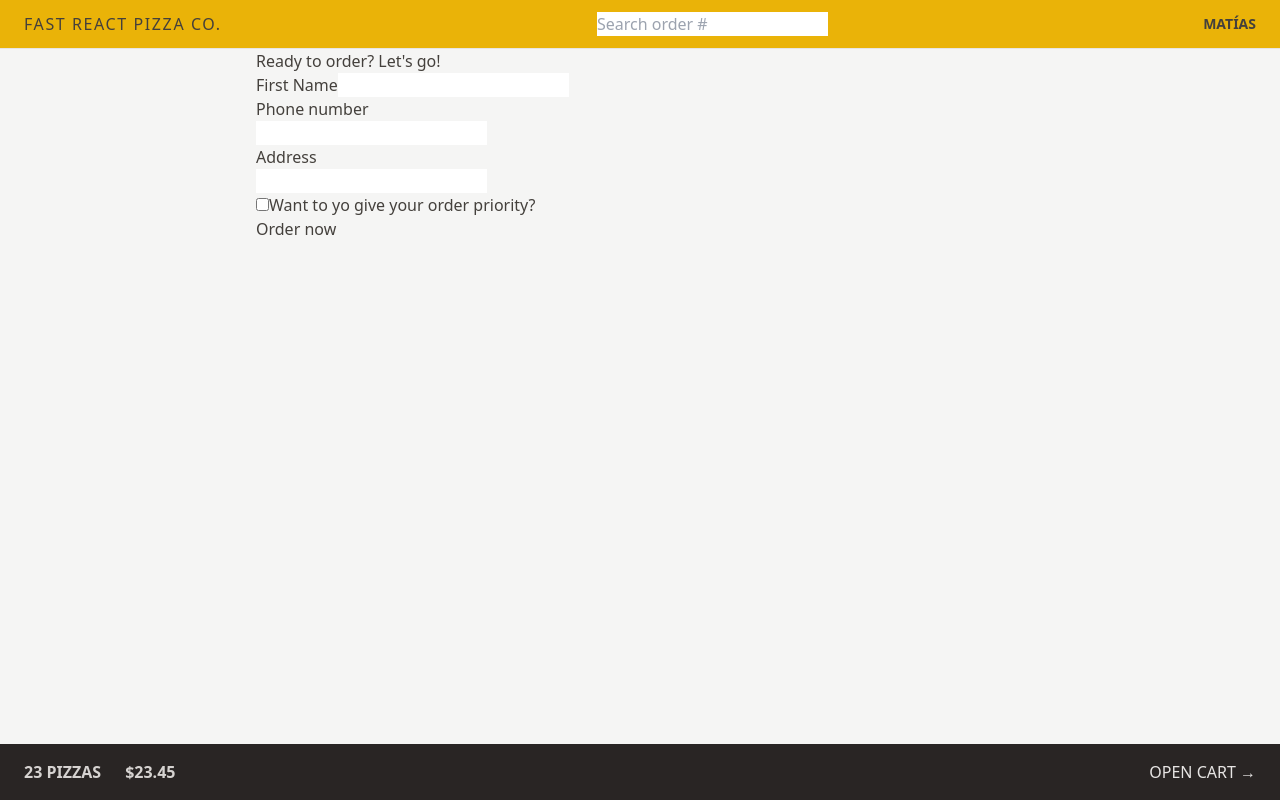
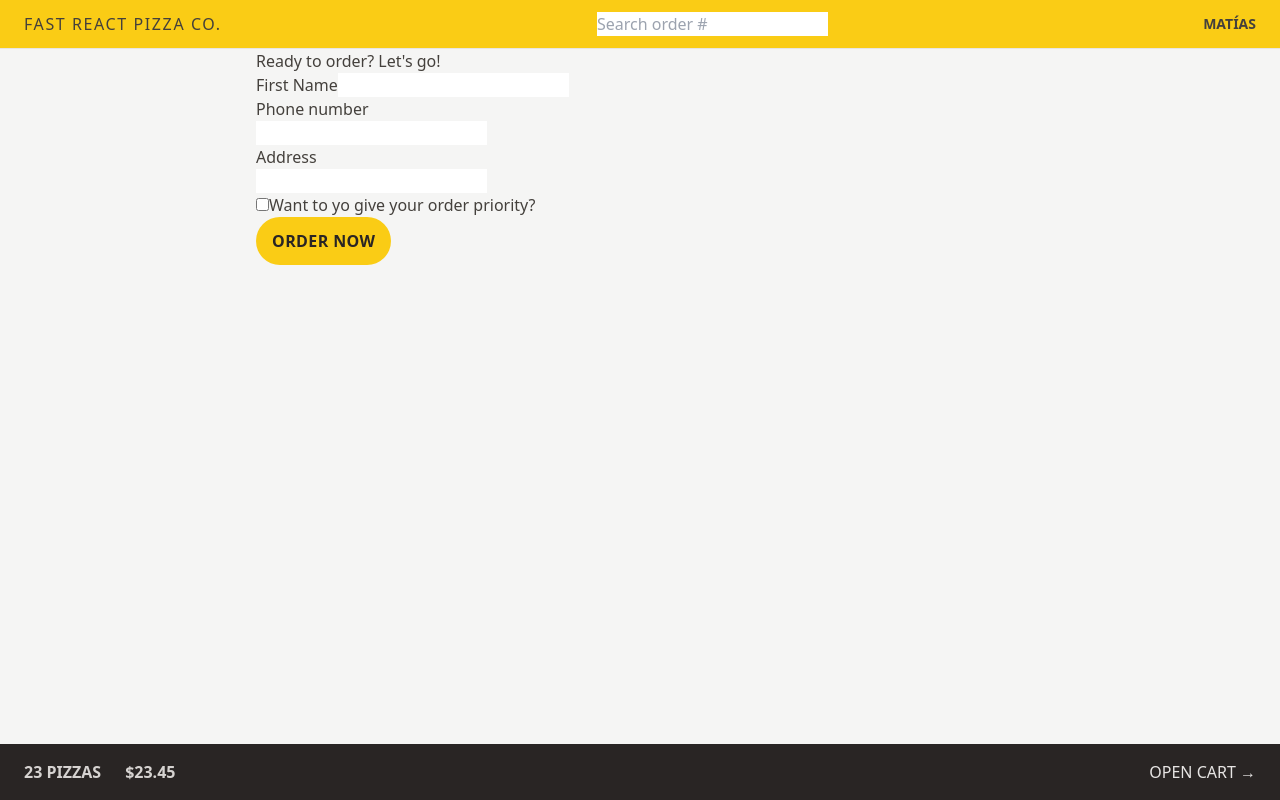
Before and after one commit to mati-rodriguez80/fast-react-pizza, a React (Vite) app: page /order/new in a window 1280 px wide. Built offline with nearby package versions, Linux system fonts and the light colour scheme.

Commit message:
Style order now button in CreateOrder component, and the link in Cart component

```diff
--- a/src/features/cart/Cart.jsx
+++ b/src/features/cart/Cart.jsx
@@ -1,23 +1,23 @@
-import { Link } from 'react-router-dom';
+import { Link } from "react-router-dom";
 
 const fakeCart = [
   {
     pizzaId: 12,
-    name: 'Mediterranean',
+    name: "Mediterranean",
     quantity: 2,
     unitPrice: 16,
     totalPrice: 32,
   },
   {
     pizzaId: 6,
-    name: 'Vegetale',
+    name: "Vegetale",
     quantity: 1,
     unitPrice: 13,
     totalPrice: 13,
   },
   {
     pizzaId: 11,
-    name: 'Spinach and Mushroom',
+    name: "Spinach and Mushroom",
     quantity: 1,
     unitPrice: 15,
     totalPrice: 15,
@@ -29,7 +29,12 @@
 
   return (
     <div>
-      <Link to="/menu">&larr; Back to menu</Link>
+      <Link
+        to="/menu"
+        className="text-sm text-blue-500 hover:text-blue-600 hover:underline"
+      >
+        &larr; Back to menu
+      </Link>
 
       <h2>Your cart, %NAME%</h2>
 
--- a/src/features/order/CreateOrder.jsx
+++ b/src/features/order/CreateOrder.jsx
@@ -5,7 +5,9 @@
 
 // https://uibakery.io/regex-library/phone-number
 const isValidPhone = (str) =>
-  /^\+?\d{1,4}?[-.\s]?\(?\d{1,3}?\)?[-.\s]?\d{1,4}[-.\s]?\d{1,4}[-.\s]?\d{1,9}$/.test(str);
+  /^\+?\d{1,4}?[-.\s]?\(?\d{1,3}?\)?[-.\s]?\d{1,4}[-.\s]?\d{1,4}[-.\s]?\d{1,9}$/.test(
+    str,
+  );
 
 const fakeCart = [
   {
@@ -85,7 +87,12 @@
 
         <div>
           <input type="hidden" name="cart" value={JSON.stringify(cart)} />
-          <button disabled={isSubmitting}>{isSubmitting ? "Placing order..." : "Order now"}</button>
+          <button
+            className="inline-block rounded-full bg-yellow-400 px-4 py-3 font-semibold uppercase tracking-wide text-stone-800 transition-colors duration-300 hover:bg-yellow-300 focus:bg-yellow-300 focus:outline-none focus:ring focus:ring-yellow-300 focus:ring-offset-2 disabled:cursor-not-allowed"
+            disabled={isSubmitting}
+          >
+            {isSubmitting ? "Placing order..." : "Order now"}
+          </button>
         </div>
       </Form>
     </div>
@@ -112,7 +119,8 @@
   const errors = {};
 
   if (!isValidPhone(order.phone))
-    errors.phone = "Please give us your correct phone number. We might need it to contact you.";
+    errors.phone =
+      "Please give us your correct phone number. We might need it to contact you.";
 
   if (Object.keys(errors).length > 0) return errors;
 
--- a/src/ui/Header.jsx
+++ b/src/ui/Header.jsx
@@ -5,7 +5,7 @@
 
 function Header() {
   return (
-    <header className="flex items-center justify-between border-b border-stone-200 bg-yellow-500 px-4 py-3 uppercase sm:px-6">
+    <header className="flex items-center justify-between border-b border-stone-200 bg-yellow-400 px-4 py-3 uppercase sm:px-6">
       <Link to="/" className="tracking-widest">
         Fast React Pizza Co.
       </Link>
```
